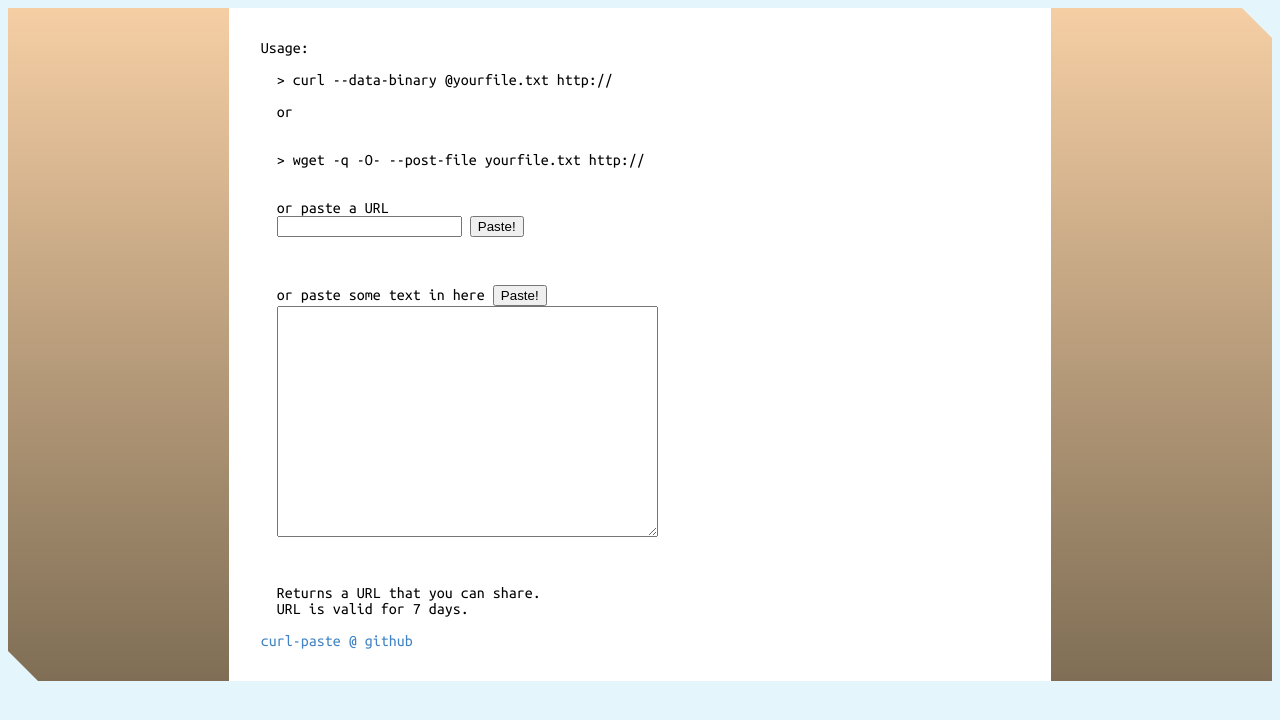
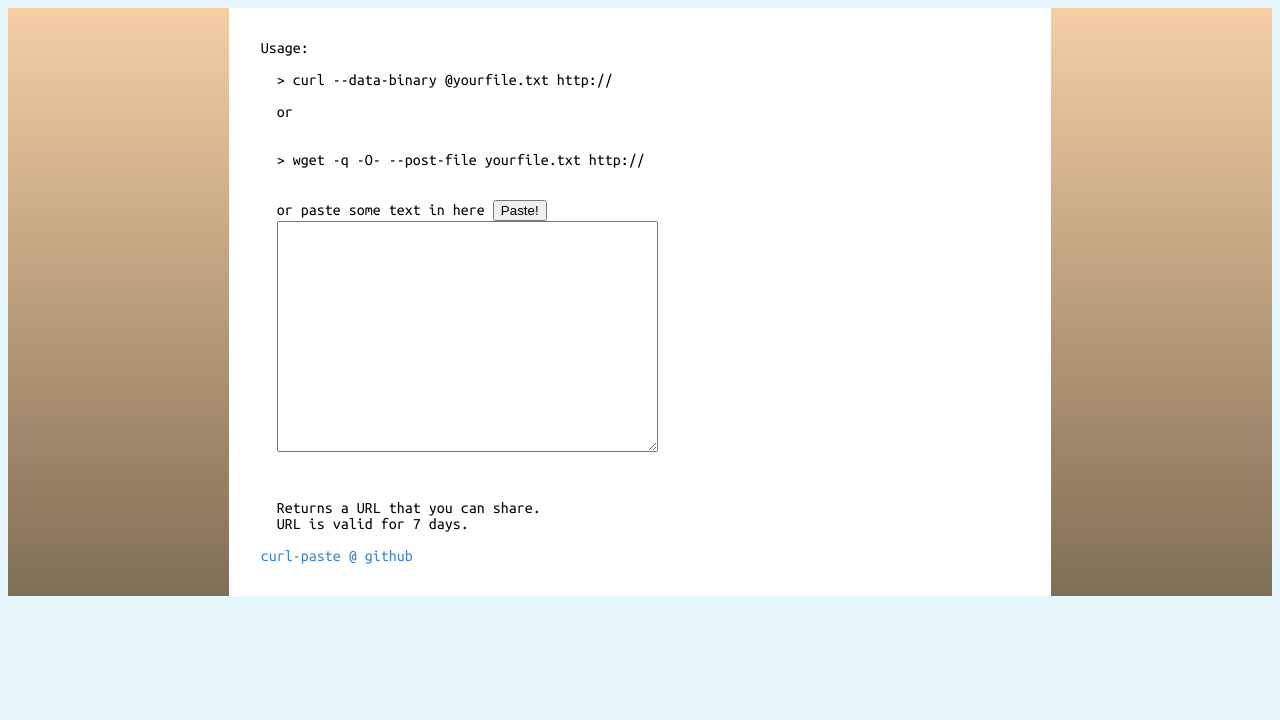
Before and after one commit to rook2pawn/curl-paste, a website: page web/index.html in a window 1280 px wide. Drawn offline with Linux system fonts and the light colour scheme.

```diff
--- a/server.js
+++ b/server.js
@@ -35,6 +35,7 @@
             res.end('\n');
         } else {
             var hostname = req.headers.host
+            console.log("Hostname:", hostname);
             var hs = hyperstream({
                 'title' : hostname,
                 'span.hostname' : hostname
--- a/web/index.html
+++ b/web/index.html
@@ -66,11 +66,6 @@
 </head>
 <body>
 <div id='wrapper'>
-<div id='w_bl'>
-</div>
-<div id='w_tr'>
-</div>
-
 <div id='main'>
     Usage:
     <div class='usage'>
@@ -82,13 +77,6 @@
         <br>
         <br>
         &gt; wget -q -O- --post-file yourfile.txt http://<span class='hostname'></span>
-    </div>
-    <div class='usage'>
-        <span class='em'>or</span> paste a URL
-        <form action='/pasteurl' method='POST'>
-            <input type='text' name='paste_url' id='paste_url'></input>
-            <input type='submit' id='paste_btn' value='Paste!'></input>
-        </form>
     </div>
     <div class='usage'>
         <span class='em'>or</span> paste some text in here <input form='pastetext' type='submit' id='paste_btn_text' value='Paste!'></input>
```
Also changed, not shown: lib/handlebody.js (+7 -3 lines).
